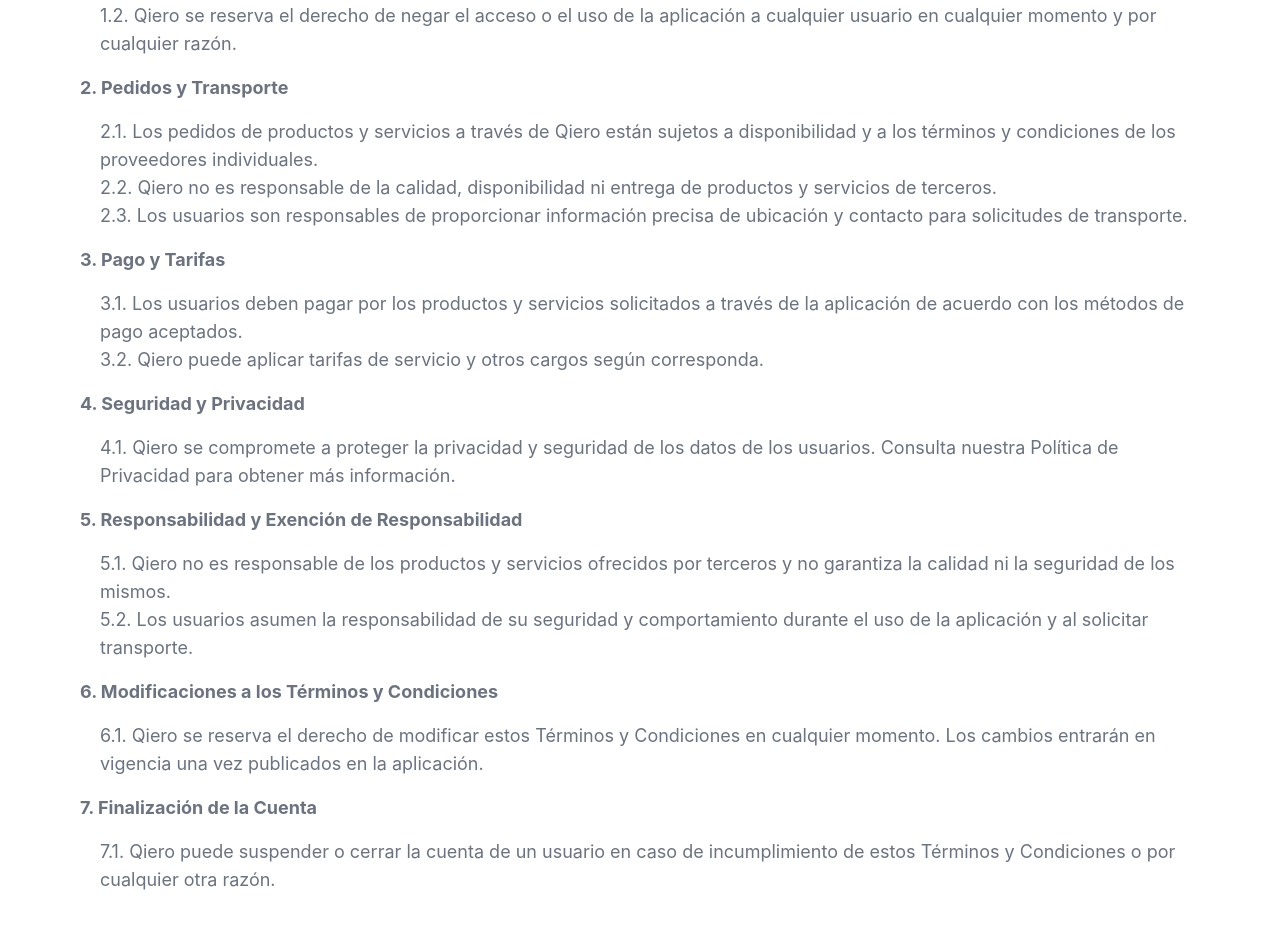
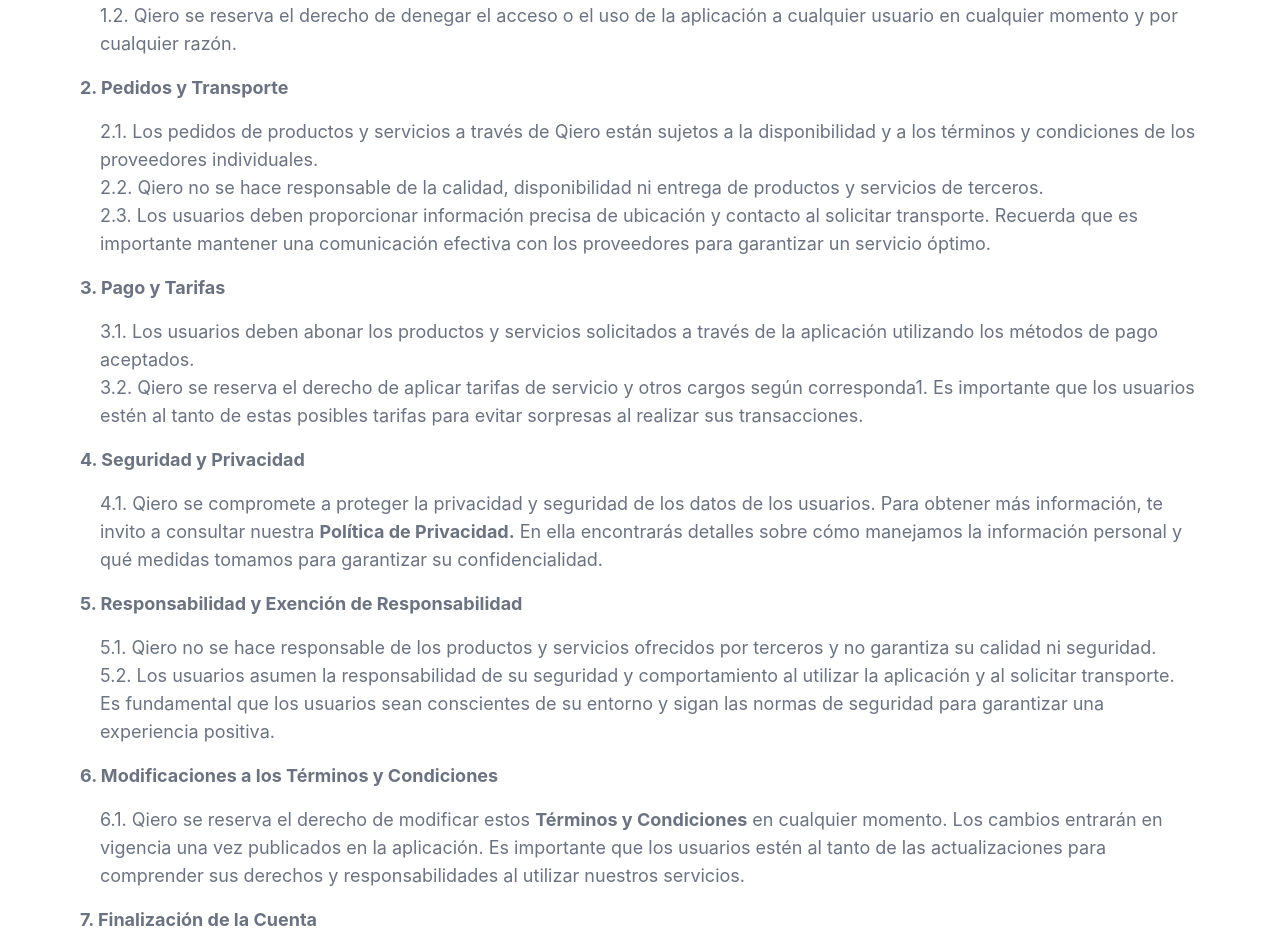
Before and after one commit to NeiderRequene/qiero-home, a Next.js app: page /terminos-y-condiciones in a window 1280 px wide. Shown: the part 407-1352 px from the top of the page. Built offline with nearby package versions, Linux system fonts and the light colour scheme.

Commit message:
♻️ Update content

```diff
--- a/components/data.js
+++ b/components/data.js
@@ -1,7 +1,11 @@
 import {
-  FaceSmileIcon,
-  ChartBarSquareIcon,
-  CursorArrowRaysIcon,
+  ShoppingCartIcon,
+  TruckIcon,
+  UserGroupIcon,
+  GlobeAmericasIcon,
+  PresentationChartBarIcon,
+  PresentationChartLineIcon,
+  RocketLaunchIcon,
 } from "@heroicons/react/24/solid";
 
 import benefitOneImg from "../public/img/beneficios.svg";
@@ -13,19 +17,29 @@
   image: benefitOneImg,
   bullets: [
     {
-      title: "Comodidad",
-      desc: "Realiza pedidos y solicita transporte desde la comodidad de tu hogar o cualquier lugar, sin necesidad de desplazarte físicamente.",
-      icon: <FaceSmileIcon />,
+      title: "Conexión entre personas",
+      desc: "QUIERO enlaza a individuos que enfrentan desafíos o tienen soluciones para compartir. Puedes conectarte con personas afines y colaborar para resolver problemas cotidianos o complejos.",
+      icon: <UserGroupIcon />,
     },
     {
-      title: "Ahorro de tiempo",
-      desc: "Evita largas filas y desplazamientos innecesarios al hacer tus pedidos y solicitar transporte de manera rápida y eficiente.",
-      icon: <ChartBarSquareIcon />,
+      title: "Flexibilidad horaria y geográfica",
+      desc: "La aplicación no tiene restricciones de horario ni fronteras geográficas. Puedes acceder a ella en cualquier momento y desde cualquier lugar.",
+      icon: <GlobeAmericasIcon />,
     },
     {
-      title: "Asistencia 24/7",
-      desc: "Recibe soporte al cliente en cualquier momento, lo que te brinda la confianza de que siempre hay alguien disponible para ayudarte.",
-      icon: <CursorArrowRaysIcon />,
+      title: "Ampliación de conocimientos",
+      desc: "QUIERO ofrece oportunidades para aprender y crecer. Puedes descubrir nuevas perspectivas, habilidades y conocimientos al interactuar con otros usuarios.",
+      icon: <PresentationChartBarIcon />,
+    },
+    {
+      title: "Mejora económica",
+      desc: "Al resolver retos y compartir soluciones, puedes generar ingresos adicionales. QUIERO puede ser una fuente de oportunidades para mejorar tu economía personal.",
+      icon: <PresentationChartLineIcon />,
+    },
+    {
+      title: "Transformación personal",
+      desc: "Al participar en la comunidad de QUIERO, puedes experimentar un cambio positivo en tu vida. Desde pequeños logros hasta grandes avances, la aplicación puede ser un catalizador para el crecimiento personal.",
+      icon: <RocketLaunchIcon />,
     },
   ],
 };
@@ -35,14 +49,14 @@
   image: serviceImg,
   bullets: [
     {
-      title: "Pedidos de Productos",
-      desc: "Permite a los usuarios realizar pedidos de una amplia variedad de productos, incluyendo alimentos, ropa, electrónicos, productos para el hogar y más, desde diversas tiendas y proveedores.",
-      icon: <FaceSmileIcon />,
+      title: "Pedidos de Productos y servicios",
+      desc: "Nuestra aplicación permite a los usuarios realizar pedidos de una amplia variedad de productos y servicios de todo tipo, incluyendo alimentos, ropa, electrónicos, artículos para el hogar y más.",
+      icon: <ShoppingCartIcon />,
     },
     {
-      title: "Transporte",
-      desc: "Facilita la solicitud de transporte, ya sea en forma de viajes privados o compartidos, para moverse por la ciudad de manera segura y eficiente.",
-      icon: <ChartBarSquareIcon />,
+      title: "Pedido de transporte",
+      desc: "El servicio de transporte facilita la solicitud de viajes privados o compartidos para moverse por la ciudad de manera segura y eficiente.",
+      icon: <TruckIcon />,
     },
   ],
 };
--- a/pages/eliminar-cuenta/index.js
+++ b/pages/eliminar-cuenta/index.js
@@ -50,7 +50,7 @@
         process.env.NEXT_PUBLIC_API_HOST + `/users/${userData?.user?.id}`,
         {
           headers: {
-            'Content-Type': 'application/json',
+            "Content-Type": "application/json",
             Authorization: `Bearer ${userData?.accessToken}`,
           },
         }
--- a/pages/politica-de-privacidad/index.js
+++ b/pages/politica-de-privacidad/index.js
@@ -37,8 +37,8 @@
             número de teléfono.
           </li>
           <li className=" text-lg text-gray-500  dark:text-gray-300">
-            También recopilamos información sobre tus pedidos, historial de
-            compras y preferencias de usuario.
+            Además, recopilamos datos sobre tus pedidos, historial de compras y
+            preferencias de usuario.
           </li>
           <li className=" text-lg text-gray-500  dark:text-gray-300">
             Utilizamos tecnologías de seguimiento para recopilar información
@@ -51,11 +51,9 @@
         <ul class="ml-5 list-disc">
           <li className=" text-lg text-gray-500  dark:text-gray-300">
             Utilizamos tus datos para procesar pedidos, proporcionar servicios
-            de transporte y mejorar tu experiencia en la aplicación.
-          </li>
-          <li className=" text-lg text-gray-500  dark:text-gray-300">
-            Tus datos también se utilizan para fines de facturación y para
-            comunicarnos contigo sobre tu cuenta.
+            de transporte y mejorar tu experiencia en la aplicación. Además,
+            utilizamos tus datos para fines de facturación y para comunicarnos
+            contigo sobre tu cuenta.
           </li>
         </ul>
         <p className="font-bold py-4 text-lg text-gray-500  dark:text-gray-300">
@@ -63,11 +61,9 @@
         </p>
         <ul class="ml-5 list-disc">
           <li className=" text-lg text-gray-500  dark:text-gray-300">
-            Tu privacidad es importante para nosotros, y tomamos medidas para
-            proteger tus datos de acceso no autorizado.
-          </li>
-          <li className=" text-lg text-gray-500  dark:text-gray-300">
-            Trabajamos con proveedores de servicios de confianza que siguen
+            Tu privacidad es fundamental para nosotros, y tomamos medidas para
+            proteger tus datos contra accesos no autorizados. Además,
+            colaboramos con proveedores de servicios de confianza que siguen
             prácticas de seguridad sólidas.
           </li>
         </ul>
@@ -76,12 +72,12 @@
         </p>
         <ul class="ml-5 list-disc">
           <li className=" text-lg text-gray-500  dark:text-gray-300">
-            Podemos compartir tus datos con terceros, como proveedores de
-            transporte y tiendas, para cumplir con tus pedidos y solicitudes.
-          </li>
-          <li className=" text-lg text-gray-500  dark:text-gray-300">
-            No venderemos ni compartiremos tus datos personales con fines
-            publicitarios sin tu consentimiento.
+            En Qiero, tenemos la posibilidad de compartir tus datos con
+            terceros, como proveedores de transporte y tiendas, para garantizar
+            que se cumplan tus pedidos y solicitudes. Sin embargo, quiero
+            asegurarte que bajo ninguna circunstancia venderemos ni
+            compartiremos tus datos personales con fines publicitarios sin tu
+            consentimiento previo.
           </li>
         </ul>
         <p className="font-bold py-4 text-lg text-gray-500  dark:text-gray-300">
@@ -89,11 +85,13 @@
         </p>
         <ul class="ml-5 list-disc">
           <li className=" text-lg text-gray-500  dark:text-gray-300">
-            Al utilizar Qiero, aceptas esta Política de Privacidad y otorgas tu
-            consentimiento para la recopilación y uso de tus datos personales.
-          </li>
-          <li className=" text-lg text-gray-500  dark:text-gray-300">
-            Puedes retirar tu consentimiento en cualquier momento, pero esto
+            Al utilizar Qiero, aceptas esta{" "}
+            <span className="font-bold">Política de Privacidad</span> y otorgas
+            tu consentimiento para la{" "}
+            <span className="font-bold">
+              recopilación y uso de tus datos personales
+            </span>
+            . Puedes retirar tu consentimiento en cualquier momento, pero esto
             puede afectar tu capacidad para utilizar la aplicación.
           </li>
         </ul>
--- a/pages/terminos-y-condiciones/index.js
+++ b/pages/terminos-y-condiciones/index.js
@@ -21,19 +21,20 @@
         </h2>
 
         <p className=" py-4 text-lg leading-normal text-gray-500 lg:text-xl xl:text-xl dark:text-gray-300">
-          Por favor, lee detenidamente estos Términos y Condiciones antes de
-          utilizar la aplicación Qiero. Al utilizar Qiero, aceptas cumplir con
-          estos términos y las políticas mencionadas a continuación.
+          Antes de utilizar la aplicación Qiero, te recomendamos leer
+          detenidamente los Términos y Condiciones. Al hacer uso de Qiero,
+          aceptas cumplir con estos términos y las políticas mencionadas a
+          continuación.
         </p>
         <p className="font-bold py-4 text-lg text-gray-500  dark:text-gray-300">
           1. Uso de la Aplicación
         </p>
         <p className="ml-5 text-lg text-gray-500  dark:text-gray-300">
-          1.1. Al utilizar Qiero, debes ser mayor de edad y cumplir con todas
+          1.1. Para utilizar Qiero, debes ser mayor de edad y cumplir con todas
           las leyes y regulaciones locales.
         </p>
         <p className="ml-5 text-lg text-gray-500  dark:text-gray-300">
-          1.2. Qiero se reserva el derecho de negar el acceso o el uso de la
+          1.2. Qiero se reserva el derecho de denegar el acceso o el uso de la
           aplicación a cualquier usuario en cualquier momento y por cualquier
           razón.
         </p>
@@ -43,29 +44,32 @@
         </p>
         <p className="ml-5 text-lg text-gray-500  dark:text-gray-300">
           2.1. Los pedidos de productos y servicios a través de Qiero están
-          sujetos a disponibilidad y a los términos y condiciones de los
+          sujetos a la disponibilidad y a los términos y condiciones de los
           proveedores individuales.
         </p>
         <p className="ml-5 text-lg text-gray-500  dark:text-gray-300">
-          2.2. Qiero no es responsable de la calidad, disponibilidad ni entrega
-          de productos y servicios de terceros.
+          2.2. Qiero no se hace responsable de la calidad, disponibilidad ni
+          entrega de productos y servicios de terceros.
         </p>
         <p className="ml-5 text-lg text-gray-500  dark:text-gray-300">
-          2.3. Los usuarios son responsables de proporcionar información precisa
-          de ubicación y contacto para solicitudes de transporte.
+          2.3. Los usuarios deben proporcionar información precisa de ubicación
+          y contacto al solicitar transporte. Recuerda que es importante
+          mantener una comunicación efectiva con los proveedores para garantizar
+          un servicio óptimo.
         </p>
 
         <p className="font-bold py-4 text-lg text-gray-500  dark:text-gray-300">
           3. Pago y Tarifas
         </p>
         <p className="ml-5 text-lg text-gray-500  dark:text-gray-300">
-          3.1. Los usuarios deben pagar por los productos y servicios
-          solicitados a través de la aplicación de acuerdo con los métodos de
-          pago aceptados.
+          3.1. Los usuarios deben abonar los productos y servicios solicitados a
+          través de la aplicación utilizando los métodos de pago aceptados.
         </p>
         <p className="ml-5 text-lg text-gray-500  dark:text-gray-300">
-          3.2. Qiero puede aplicar tarifas de servicio y otros cargos según
-          corresponda.
+          3.2. Qiero se reserva el derecho de aplicar tarifas de servicio y
+          otros cargos según corresponda1. Es importante que los usuarios estén
+          al tanto de estas posibles tarifas para evitar sorpresas al realizar
+          sus transacciones.
         </p>
 
         <p className="font-bold py-4 text-lg text-gray-500  dark:text-gray-300">
@@ -73,39 +77,46 @@
         </p>
         <p className="ml-5 text-lg text-gray-500  dark:text-gray-300">
           4.1. Qiero se compromete a proteger la privacidad y seguridad de los
-          datos de los usuarios. Consulta nuestra Política de Privacidad para
-          obtener más información.
+          datos de los usuarios. Para obtener más información, te invito a
+          consultar nuestra{" "}
+          <span className="font-bold">Política de Privacidad.</span> En ella
+          encontrarás detalles sobre cómo manejamos la información personal y
+          qué medidas tomamos para garantizar su confidencialidad.
         </p>
 
         <p className="font-bold py-4 text-lg text-gray-500  dark:text-gray-300">
           5. Responsabilidad y Exención de Responsabilidad
         </p>
         <p className="ml-5 text-lg text-gray-500  dark:text-gray-300">
-          5.1. Qiero no es responsable de los productos y servicios ofrecidos
-          por terceros y no garantiza la calidad ni la seguridad de los mismos.
+          5.1. Qiero no se hace responsable de los productos y servicios
+          ofrecidos por terceros y no garantiza su calidad ni seguridad.
         </p>
         <p className="ml-5 text-lg text-gray-500  dark:text-gray-300">
           5.2. Los usuarios asumen la responsabilidad de su seguridad y
-          comportamiento durante el uso de la aplicación y al solicitar
-          transporte.
+          comportamiento al utilizar la aplicación y al solicitar transporte. Es
+          fundamental que los usuarios sean conscientes de su entorno y sigan
+          las normas de seguridad para garantizar una experiencia positiva.
         </p>
 
         <p className="font-bold py-4 text-lg text-gray-500  dark:text-gray-300">
           6. Modificaciones a los Términos y Condiciones
         </p>
         <p className="ml-5 text-lg text-gray-500  dark:text-gray-300">
-          6.1. Qiero se reserva el derecho de modificar estos Términos y
-          Condiciones en cualquier momento. Los cambios entrarán en vigencia una
-          vez publicados en la aplicación.
+          6.1. Qiero se reserva el derecho de modificar estos{" "}
+          <span className="font-bold"> Términos y Condiciones</span> en
+          cualquier momento. Los cambios entrarán en vigencia una vez publicados
+          en la aplicación. Es importante que los usuarios estén al tanto de las
+          actualizaciones para comprender sus derechos y responsabilidades al
+          utilizar nuestros servicios.
         </p>
 
         <p className="font-bold py-4 text-lg text-gray-500  dark:text-gray-300">
           7. Finalización de la Cuenta
         </p>
         <p className="ml-5 text-lg text-gray-500  dark:text-gray-300">
-          7.1. Qiero puede suspender o cerrar la cuenta de un usuario en caso de
-          incumplimiento de estos Términos y Condiciones o por cualquier otra
-          razón.
+          7.1. <span className="font-bold">Qiero</span> puede suspender o cerrar
+          la cuenta de un usuario en caso de incumplimiento de estos Términos y
+          Condiciones o por cualquier otra razón.
         </p>
         <Footer />
       </Container>
```
Also changed, not shown: components/faq.js (+83 -28 lines), pages/index.js (+14 -12 lines), 1 other file (tests, documents, lock files or other folders). Lines whose indentation alone changed are shown as unchanged.
